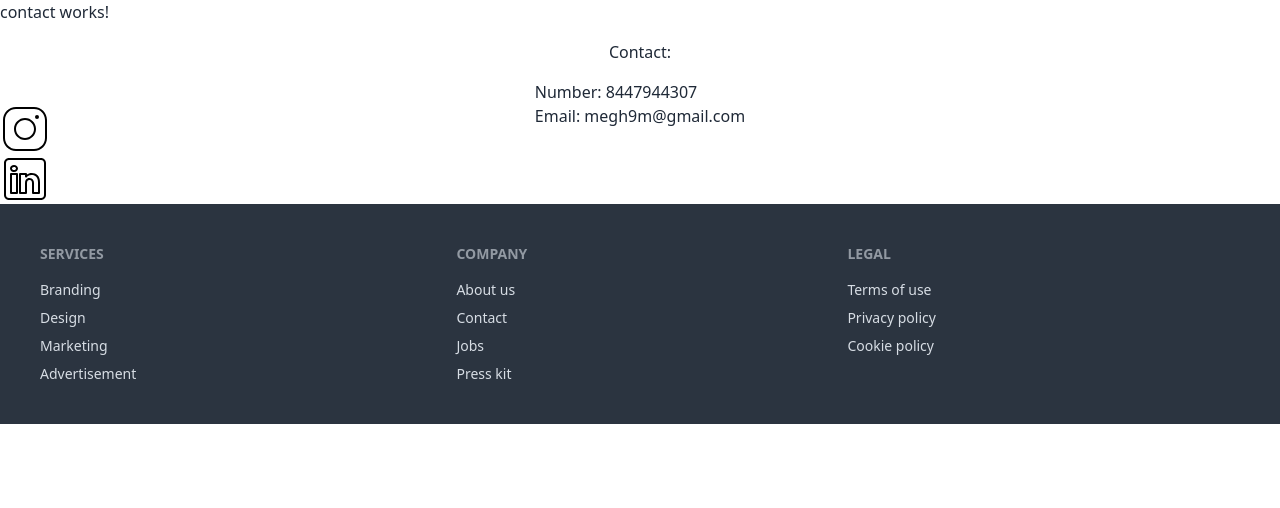
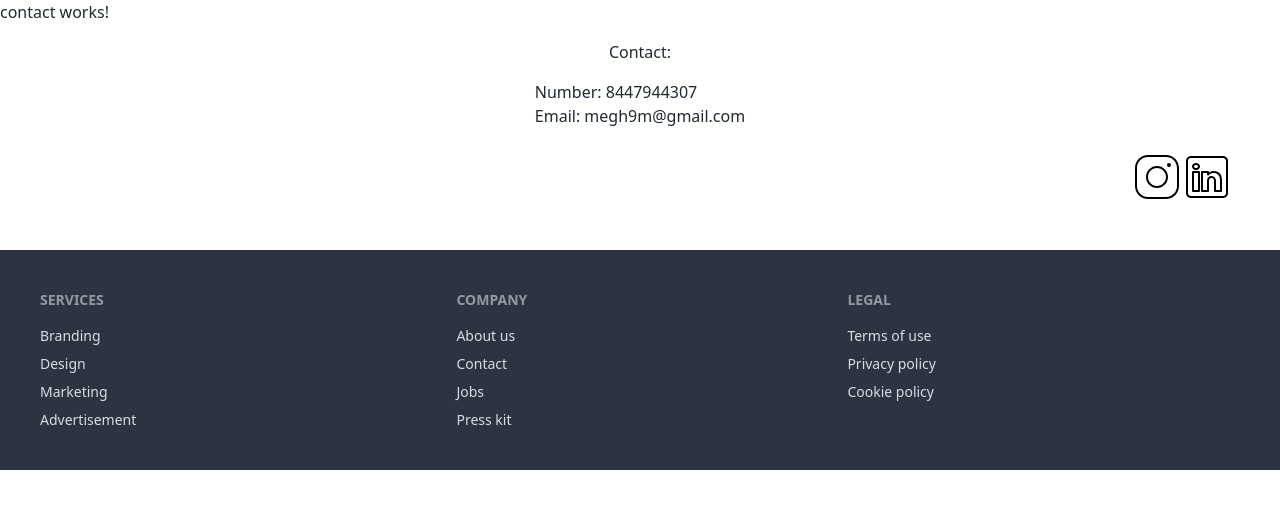
Before and after one commit to Tanmaydeep-Singh/psychology, an Angular app: page / in a window 1280 px wide. Shown: the top 508 px of the page. Built offline with nearby package versions, Linux system fonts and the light colour scheme.

Commit message:
dev: link addition

```diff
--- a/src/app/components/contact/contact.component.html
+++ b/src/app/components/contact/contact.component.html
@@ -14,7 +14,13 @@
     </div>
 </div>
 <!-- Links -->
-<div>
+<div class="flex justify-end mt-30 p-12"  >
+    <a href="https://www.instagram.com/andeverythinginbetweentherapy/"
+        target="_blank">
     <img src="assets/instagram.svg" alt="Instagram">
-    <img src="assets/linkedin.svg" alt="LinkedIn">
+    </a>
+    <a href="https://www.linkedin.com/in/meghaaa?utm_source=share&utm_campaign=share_via&utm_content=profile&utm_medium=android_app"
+        target="_blank">
+        <img src="assets/linkedin.svg" alt="LinkedIn">
+    </a>
 </div>
```
